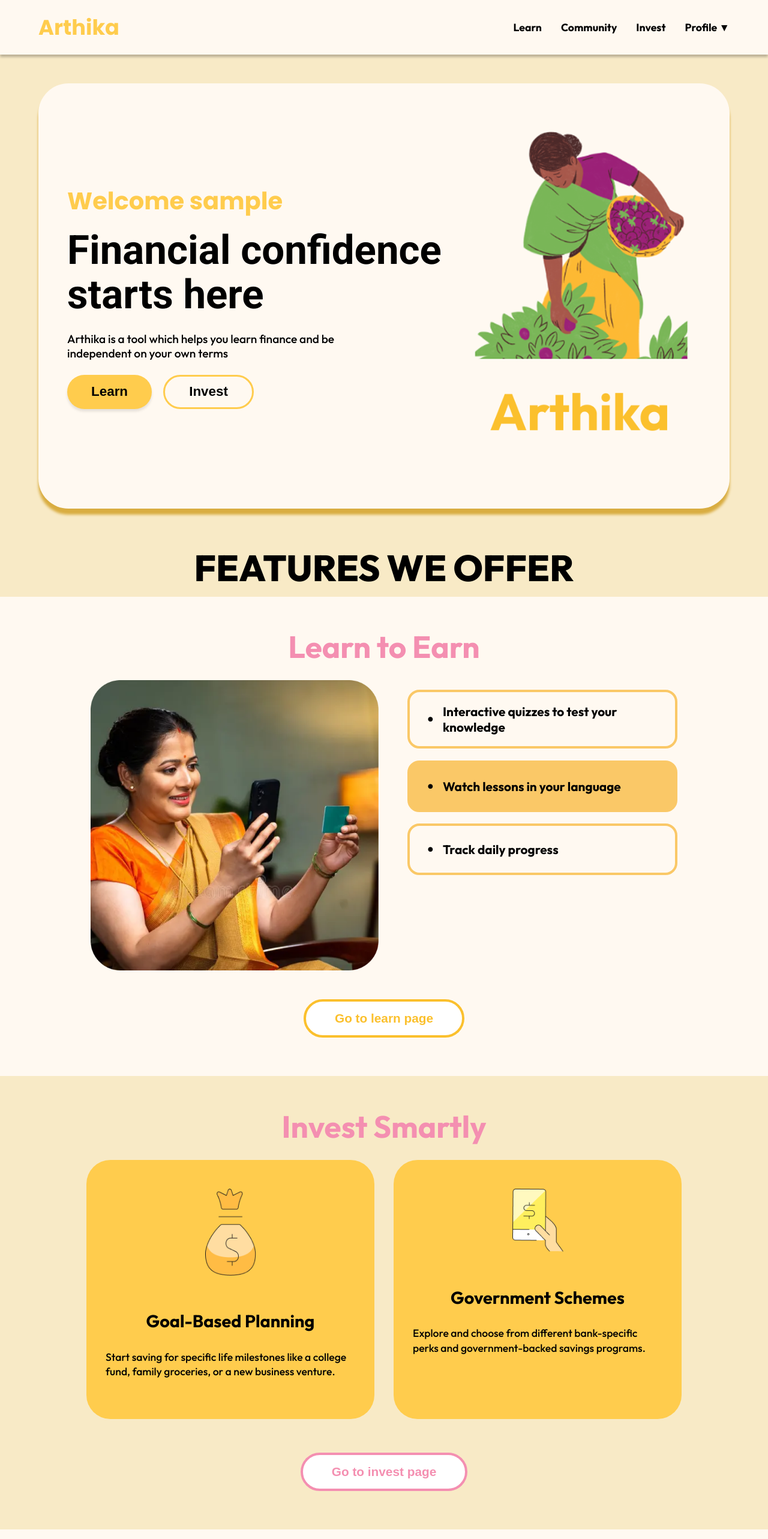
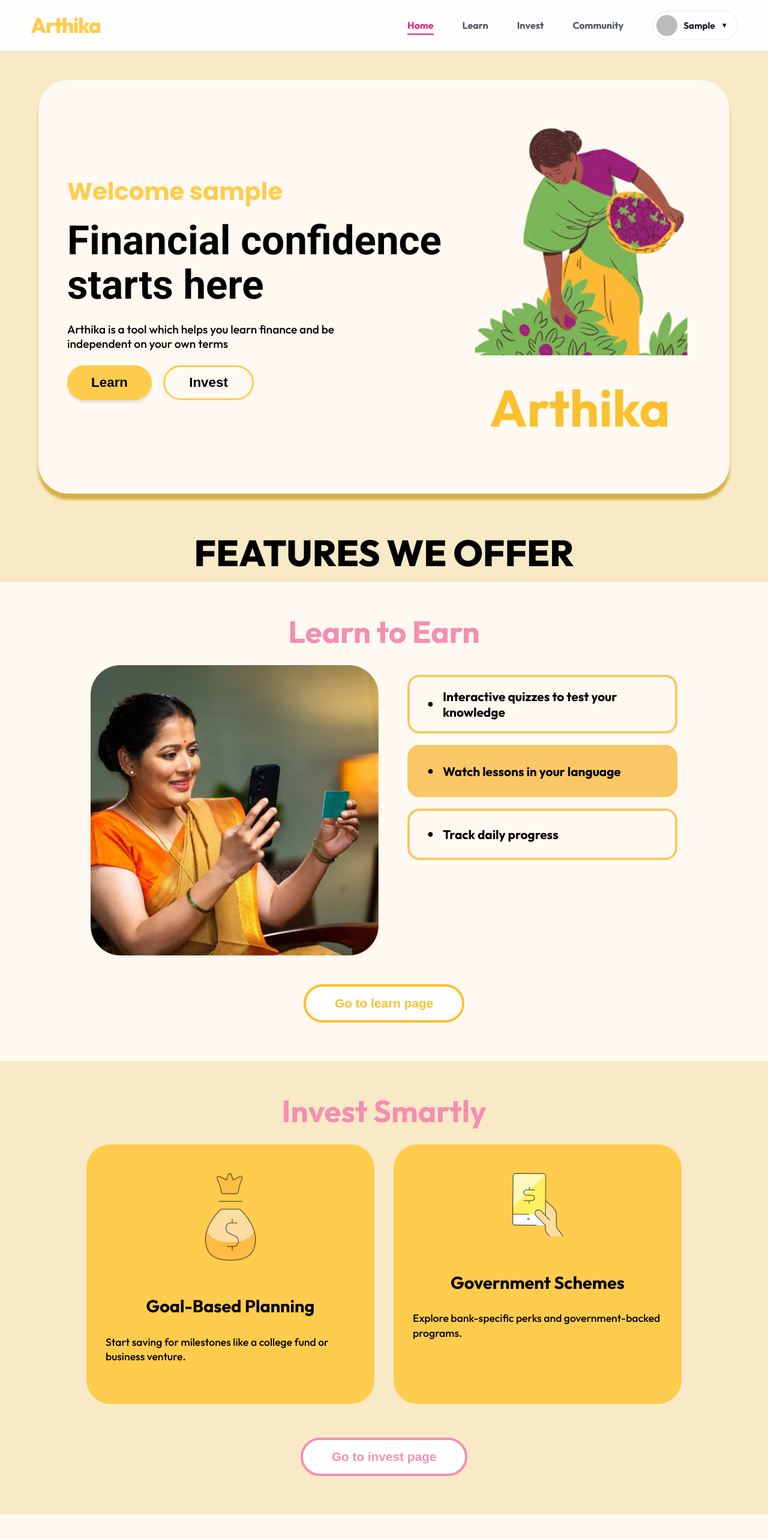
Before and after one commit to Piyusha942007/Arthika, a React (Vite) app in the folder client/: page /home in a window 1280 px wide. Shown: the top 2566 px of the page at 60% size. Built offline with nearby package versions, Linux system fonts and the light colour scheme; no server answers; sample sign-in values are in the browser's storage.

Commit message:
Removed navbar from homepage

```diff
--- a/client/src/App.jsx
+++ b/client/src/App.jsx
@@ -1,4 +1,4 @@
-import { BrowserRouter, Routes, Route, Navigate } from "react-router-dom";
+import { BrowserRouter, Routes, Route, Navigate, useLocation } from "react-router-dom";
 import { SignedIn, SignedOut, useAuth } from "@clerk/clerk-react";
 
 import Welcome from "./pages/Auth/Welcome";
@@ -45,6 +45,7 @@ function PublicRoute({ children }) {
 export default function App() {
   return (
     <BrowserRouter>
+      <Layout>
         <Routes>
           {/* PUBLIC */}
           <Route path="/" element={<Welcome />} />
@@ -65,6 +66,7 @@ export default function App() {
 
           <Route path="*" element={<Navigate to="/" />} />
         </Routes>
+      </Layout>
     </BrowserRouter>
   );
 }
--- a/client/src/pages/Home/Home.jsx
+++ b/client/src/pages/Home/Home.jsx
@@ -18,79 +18,20 @@ export default function Home() {
         const ensureUsername = async () => {
             if (isLoaded && user && !user.username) {
                 try {
-                    // Auto-generate username from email prefix or first name
                     let autoUsername = user.firstName || (user.primaryEmailAddress && user.primaryEmailAddress.emailAddress.split("@")[0]) || "user" + Math.floor(Math.random() * 10000);
-
-                    // Ensure it's valid (Clerk usernames usually require alphanumeric, lowercase, min length)
                     autoUsername = autoUsername.toLowerCase().replace(/[^a-z0-9]/g, "");
                     if (autoUsername.length < 4) autoUsername += Math.floor(Math.random() * 1000);
-
-                    // If autoUsername is still invalid or duplicate, this might throw, but it runs silently
                     await user.update({ username: autoUsername });
                 } catch (err) {
                     console.error("Failed to sync auto-username:", err);
                 }
             }
         };
-
         ensureUsername();
     }, [isLoaded, user]);
 
     return (
         <div className="home">
-
-            {/* NAVBAR */}
-            <header className="navbar">
-                <h1 className="logo">Arthika</h1>
-                <nav>
-                    <span>Learn</span>
-                    <span>Community</span>
-                    <span>Invest</span>
-                    <div className="profile-menu-container" style={{ position: "relative", display: "inline-block" }}>
-                        <span
-                            onClick={() => setDropdownOpen(!dropdownOpen)}
-                            style={{ cursor: "pointer", display: "flex", alignItems: "center", gap: "5px" }}
-                        >
-                            Profile {dropdownOpen ? "▲" : "▼"}
-                        </span>
-
-                        {dropdownOpen && (
-                            <div className="profile-dropdown" style={{
-                                position: "absolute",
-                                top: "100%",
-                                right: 0,
-                                marginTop: "10px",
-                                backgroundColor: "white",
-                                color: "black",
-                                boxShadow: "0 4px 6px rgba(0,0,0,0.1)",
-                                borderRadius: "8px",
-                                overflow: "hidden",
-                                zIndex: 1000,
-                                minWidth: "120px"
-                            }}>
-                                <button
-                                    onClick={() => signOut(() => nav("/"))}
-                                    style={{
-                                        width: "100%",
-                                        padding: "10px 15px",
-                                        background: "transparent",
-                                        border: "none",
-                                        color: "#ef4444",
-                                        fontWeight: "bold",
-                                        cursor: "pointer",
-                                        textAlign: "left",
-                                        fontSize: "14px"
-                                    }}
-                                    onMouseOver={(e) => e.currentTarget.style.backgroundColor = "#f3f4f6"}
-                                    onMouseOut={(e) => e.currentTarget.style.backgroundColor = "transparent"}
-                                >
-                                    Log out
-                                </button>
-                            </div>
-                        )}
-                    </div>
-                </nav>
-            </header>
 
             {/* HERO SECTION */}
             <section className="hero">
@@ -103,14 +44,14 @@ export default function Home() {
                     </p>
 
                     <div className="hero-buttons">
-                        <button className="primary">Learn</button>
+                        {/* Updated Hero Button */}
+                        <button className="primary" onClick={() => nav("/learn")}>Learn</button>
                         <button className="secondary">Invest</button>
                     </div>
                 </div>
 
                 <div className="hero-image">
                     <img src={heroImg} alt="Finance Illustration" />
-                    <h3></h3>
                 </div>
             </section>
 
@@ -118,100 +59,67 @@ export default function Home() {
             <section className="features">
                 <h2 className="section-title">FEATURES WE OFFER</h2>
 
-                {/* Learn to Earn */}
-
                 <div className="feature-block learn-section">
                     <h3 className="pink">Learn to Earn</h3>
-
                     <div className="feature-content">
                         <img src={learnImg} alt="Learning" />
-
                         <ul>
                             <li>Interactive quizzes to test your knowledge</li>
                             <li className="highlight">Watch lessons in your language</li>
                             <li>Track daily progress</li>
                         </ul>
                     </div>
-
-                    <button className="outline-yellow">Go to learn page</button>
+                    {/* Updated Feature Section Button */}
+                    <button className="outline-yellow" onClick={() => nav("/learn")}>Go to learn page</button>
                 </div>
 
                 {/* Invest Smartly */}
                 <div className="feature-block invest-section">
                     <h3 className="pink">Invest Smartly</h3>
-
                     <div className="cards">
                         <div className="card yellow">
                             <img src={goalIcon} alt="Goal Icon" />
                             <h4>Goal-Based Planning</h4>
-                            <p>
-                                Start saving for specific life milestones like a college fund,
-                                family groceries, or a new business venture.
-                            </p>
+                            <p>Start saving for milestones like a college fund or business venture.</p>
                         </div>
-
                         <div className="card yellow">
                             <img src={schemeIcon} alt="Scheme Icon" />
                             <h4>Government Schemes</h4>
-                            <p>
-                                Explore and choose from different bank-specific perks and
-                                government-backed savings programs.
-                            </p>
+                            <p>Explore bank-specific perks and government-backed programs.</p>
                         </div>
                     </div>
-
                     <button className="outline-pink">Go to invest page</button>
                 </div>
 
                 {/* Community */}
                 <div className="feature-block community-block">
                     <h3 className="pink">Build a Community</h3>
-
                     <img src={communityImg} alt="Community" className="community-img" />
-
                     <div className="community-actions">
                         <button className="yellow">Get Expert Help</button>
                         <button className="yellow">Grow with SHGs</button>
                     </div>
-
                     <button className="outline-black">Join a community</button>
                 </div>
             </section>
 
-            <footer class="footer">
-                <div class="footer-container">
-                    <div class="footer-brand">
-                        <h2 class="footer-logo">Arthika</h2>
+            <footer className="footer">
+                <div className="footer-container">
+                    <div className="footer-brand">
+                        <h2 className="footer-logo">Arthika</h2>
                         <p>A multilingual financial empowerment platform designed to make money management easy, accessible, and secure.</p>
-                        <div class="social-icons">
-                            <i class="fab fa-facebook"></i>
-                            <i class="fab fa-x-twitter"></i>
-                            <i class="fab fa-instagram"></i>
-                            <i class="fab fa-linkedin"></i>
-                        </div>
                     </div>
-
-                    <div class="footer-links">
+                    <div className="footer-links">
                         <h3>Quick Links</h3>
                         <ul>
-                            <li>About us</li>
-                            <li>Features</li>
+                            <li onClick={() => nav("/")} style={{ cursor: 'pointer' }}>Home</li>
+                            <li onClick={() => nav("/learn")} style={{ cursor: 'pointer' }}>Learn</li>
                             <li>Dashboard</li>
                             <li>Contact</li>
                         </ul>
                     </div>
-
-                    <div class="footer-links">
-                        <h3>Support</h3>
-                        <ul>
-                            <li>Help Center</li>
-                            <li>Privacy Policy</li>
-                            <li>Terms of Service</li>
-                        </ul>
-                    </div>
                 </div>
-
-                <div class="footer-bottom">
+                <div className="footer-bottom">
                     <p>© 2026 Arthika. All rights reserved.</p>
                 </div>
             </footer>
```
Lines whose indentation alone changed are shown as unchanged.
